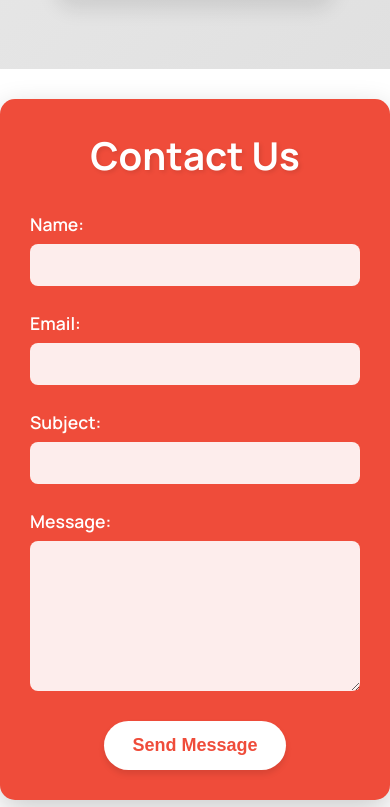
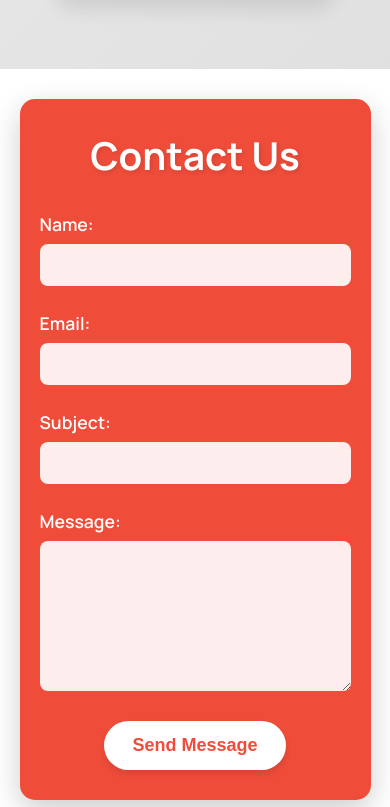
Before and after one commit to BonJenn/Baja-Shrimp, a Next.js app: page / in a window 390 px wide. Shown: the part 5337-6144 px from the top of the page. Built offline with nearby package versions, Linux system fonts and the light colour scheme; a web font is replaced by a local one.

Commit message:
Added space on sides of contact container for mobile

```diff
--- a/src/app/styles/Hero_6.module.css
+++ b/src/app/styles/Hero_6.module.css
@@ -7,6 +7,7 @@
   border-radius: 15px;
   box-shadow: 0 10px 30px rgba(0, 0, 0, 0.2);
   color: white;
+
 }
 
 .contactTitle {
@@ -94,7 +95,9 @@
 @media (max-width: 768px) {
   .contactContainer {
     margin: 30px auto;
-    padding: 30px;
+    padding: 30px 20px;
+    width: 90%;
+    max-width: none;
   }
 
   .contactTitle {
```
